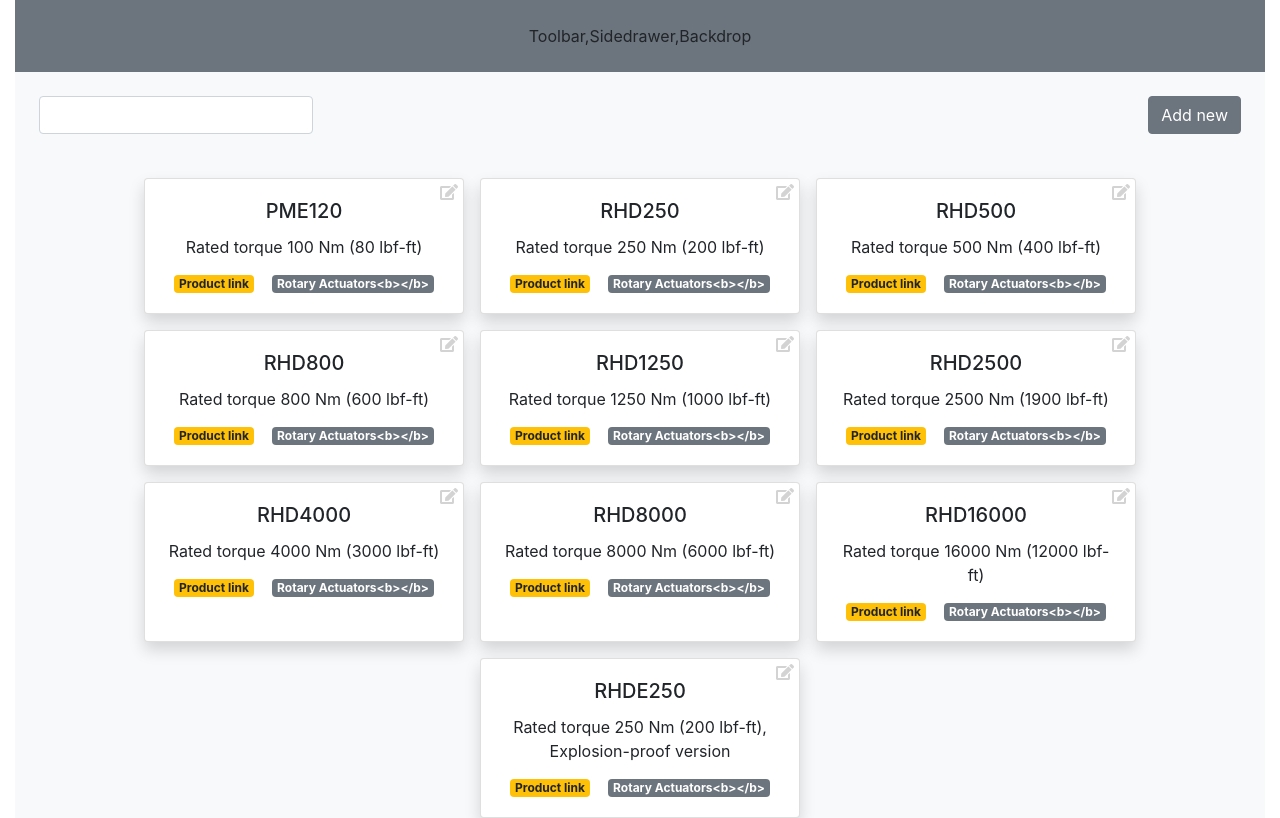
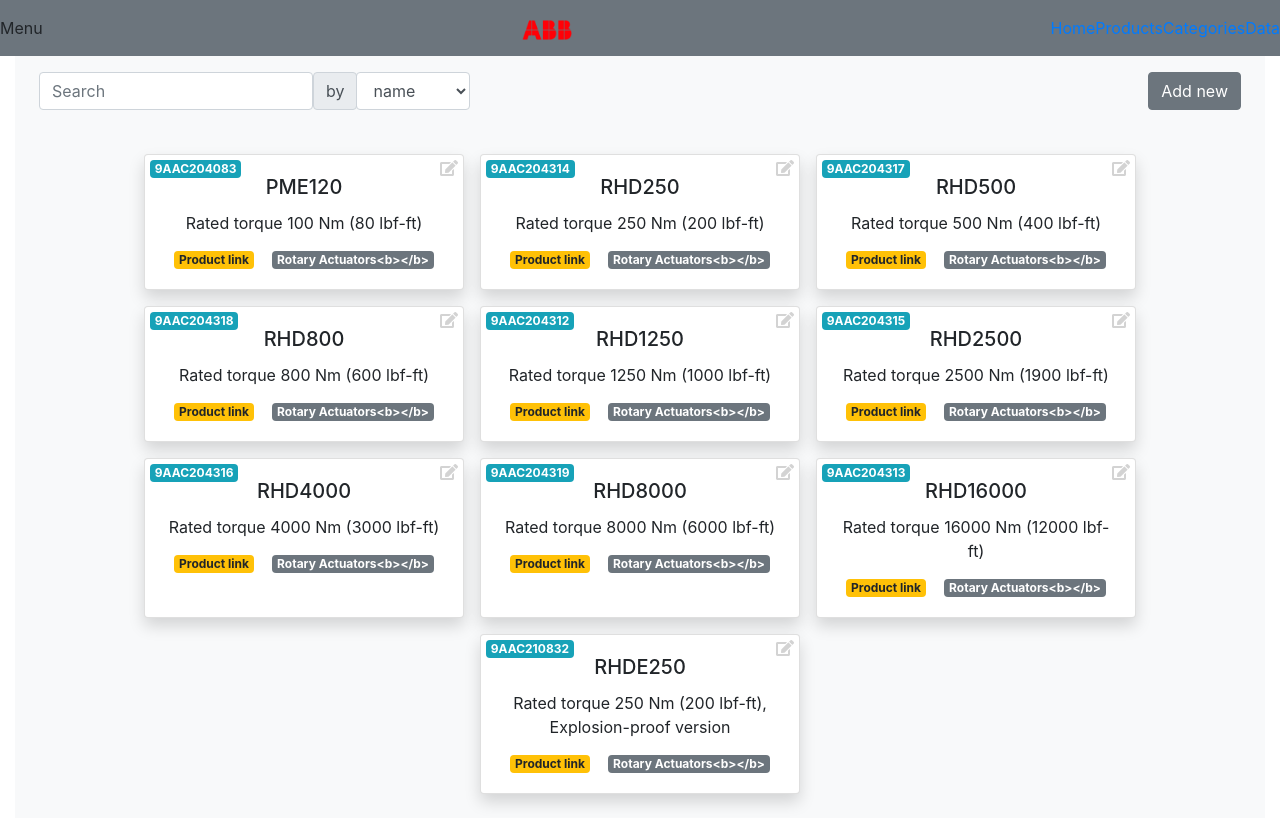
Before and after one commit to wieczoreks/product_browser, a React (Create React App) app: page / in a window 1280 px wide. Shown: the top 818 px of the page. Built offline with nearby package versions, Linux system fonts and the light colour scheme; the HTML template or start-up script is replaced by a standard one.

Commit message:
search by cat and cid added

```diff
--- a/src/components/Layout/Layout.js
+++ b/src/components/Layout/Layout.js
@@ -1,16 +1,19 @@
 import React from 'react';
 import Auxx from '../../hoc/Auxx';
+import Toolbar from '../../components/Navigation/Toolbar/Toolbar';
+import ToolbarAlt from '../../components/Navigation/ToolbarAlt/ToolbarAlt';
 
 const Layout = (props) => {
 
      return (
       <Auxx>
-            <div className="p-4 bg-secondary">Toolbar,Sidedrawer,Backdrop
+            <div className="bg-secondary">
+                  <ToolbarAlt />
             </div>
-            <main className="p-3 bg-light">                 {props.children}
+            <main className="p-3 bg-light mt-5">
+                  {props.children}
             </main>
-            <footer className="p-4 bg-secondary">Footer
-            </footer>
+            <footer className="p-4 bg-secondary">Footer</footer>
       </Auxx>
       );
 }
--- /dev/null
+++ b/src/components/Navigation/Logo/Logo.js
@@ -0,0 +1,13 @@
+import React from 'react';
+import image from '../../../assets/abb_red.png';
+
+const Logo = (props) => {
+
+return (
+
+<div><img src={image} width="50px" height="auto" /></div>
+
+);
+}
+
+export default Logo;
--- /dev/null
+++ b/src/components/Navigation/Toolbar/Toolbar.js
@@ -0,0 +1,38 @@
+import React from 'react';
+import classes from './Toolbar.module.css';
+
+const Toolbar = (props) => {
+
+return (
+    <header>
+    <nav className="navbar navbar-expand-lg navbar-secondary bg-secondary">
+        <div className="d-flex justify-content-center align-items-center">
+            <a className={["nav-link", "navbar-brand", classes.Link].join(" ")} href="#">Logo</a>
+            <span className="text-white">Product Browser</span>
+        </div>
+
+        <button className="navbar-toggler" type="button" data-toggle="collapse" data-target="#navbarNav" aria-controls="navbarNav" aria-expanded="false" aria-label="Toggle navigation">
+            <span className="navbar-toggler-icon"></span>
+        </button>
+        <div className="collapse navbar-collapse" id="navbarNav">
+            <ul className="navbar-nav ml-auto">
+                <li className="nav-item">
+                    <a className={["nav-link", classes.Link].join(" ")} href="#">Home</a>
+                </li>
+                <li className="nav-item">
+                    <a className={["nav-link", classes.Link].join(" ")} href="#">Products</a>
+                </li>
+                <li className="nav-item">
+                    <a className={["nav-link", classes.Link].join(" ")} href="#">Categories</a>
+                </li>
+                <li className="nav-item">
+                    <a className={["nav-link", classes.Link].join(" ")} href="#">Data</a>
+                </li>
+            </ul>
+        </div>
+    </nav>
+    </header>
+);
+}
+
+export default Toolbar;
--- /dev/null
+++ b/src/components/Navigation/Toolbar/Toolbar.module.css
@@ -0,0 +1,6 @@
+.Link {
+    color: #ffc107;
+}
+.Link:hover{
+    color: #d39e00
+}
--- /dev/null
+++ b/src/components/Navigation/ToolbarAlt/ToolbarAlt.js
@@ -0,0 +1,31 @@
+import React from 'react';
+import classes from "./ToolbarAlt.module.css";
+import Logo from '../Logo/Logo';
+
+const ToolbarAlt = (props) => {
+
+return (
+<header className={["d-flex bg-secondary fixed justify-content-between align-items-center",classes.ToolbarAlt].join(" ")}>
+        <div>Menu</div>
+        <Logo />
+        <nav >
+            <ul className={classes.uList}>
+                <li className="">
+                    <a href="#">Home</a>
+                </li>
+                <li>
+                    <a href="#">Products</a>
+                </li>
+                <li>
+                    <a href="#">Categories</a>
+                </li>
+                <li>
+                    <a href="#">Data</a>
+                </li>
+            </ul>
+        </nav>
+    </header>
+);
+}
+
+export default ToolbarAlt;
--- /dev/null
+++ b/src/components/Navigation/ToolbarAlt/ToolbarAlt.module.css
@@ -0,0 +1,21 @@
+.ToolbarAlt {
+    height:56px;
+    width:100%;
+    position:fixed;
+    top:0;
+    left:0;
+    box-sizing:border-box;
+    z-index:90;
+    }
+    .Toolbar nav {
+        height:100%;
+
+    }
+    .uList {
+        margin:0;
+        padding:0;
+        list-style:none;
+        display:flex;
+        align-items:center;
+        height:100%;
+    }
--- a/src/components/ProductSummary/ProductSummary.js
+++ b/src/components/ProductSummary/ProductSummary.js
@@ -104,7 +104,7 @@
     <input onChange={this.productUpdateHandler} type="text" className="form-control" id="catUrl"  value={this.state.product.categoryUrl} / >
   </div>
   <div className="form-group d-flex justify-content-around">
-    <button onClick={this.submitHandler} type="submit" className="btn btn-success">Save</button>
+    <button onClick={this.submitHandler} type="submit" className="btn btn-success">Update</button>
     <button onClick={()=> this.props.deleteProductHandler(this.state.product.prodCID)} type="submit" className="btn btn-danger">Delete</button>
   </div>
 </div>
--- a/src/components/Products/Products.js
+++ b/src/components/Products/Products.js
@@ -5,6 +5,7 @@
 
     const prodArrr = props.prodArr.map(el=>{
         return  (<div className="card m-2 shadow" style={{width:"20rem"}} key={el.cid}>
+<a href={el.cid} className="badge badge-info" style={{position:"absolute",top:"5px",left:"5px"}}>{el.cid}</a>
 <a onClick={()=> props.productEditHandler(el)} href="#" style={{color:"lightgrey"}}><i className="fas fa-edit" style={{position:"absolute",top:"5px",right:"5px"}}></i></a>
 <div className="card-body">
 <h5 className="card-title">{el.name}</h5>
@@ -13,6 +14,7 @@
     <div className="d-flex justify-content-around">
       <a href={el.url} className="badge badge-warning">Product link</a>
       <a href={el.subcategory[0].url} className="badge badge-secondary">{el.subcategory[0].name}</a>
+
 
     </div>
 
--- a/src/components/Search/Search.js
+++ b/src/components/Search/Search.js
@@ -2,14 +2,17 @@
 
 class Search extends Component {
  constructor(props){
-  super(props)
-
+    super(props)
+    this.state = {
+      searchBy:"name",
+    }
 }
-
+searchByHandler = (e) => {
+this.setState({searchBy:e.target.value})
+}
 searchChangeHandler = (e) => {
-  this.props.searchProdHandler(e.target.value)
-
-
+  let type = this.state.searchBy
+  this.props.searchProdHandler(e.target.value,type)
 }
 
  render(){
@@ -18,8 +21,15 @@
       <div className=" d-flex justify-content-between align-items-center w-100 bg-light">
         <div>
           <div className="form-inline ml-2">
-              <input onChange={this.searchChangeHandler} className="form-control" type="search"  />
-
+              <input onChange={this.searchChangeHandler} className="form-control" type="search" placeholder="Search" />
+              <div className="input-group-prepend">
+          <div className="input-group-text">by</div>
+        </div>
+              <select className="form-control" onChange={this.searchByHandler}>
+                <option className="selected" value="name">name</option>
+                <option value="cid">cid</option>
+                <option value="category">category</option>
+              </select>
           </div>
         </div>
         <button onClick={this.props.newProdHandler} className="btn btn-secondary m-2 " type="submit">Add new</button>
--- a/src/containers/ProductBrowser/ProductBrowser.js
+++ b/src/containers/ProductBrowser/ProductBrowser.js
@@ -108,7 +108,8 @@
             product:null,
             modalClicked:false,
             newProdClicked:false,
-            searchName:''
+            searchName:'',
+            searchType:''
         }
     }
 
@@ -179,9 +180,9 @@
         })
         this.setState({prodArr:copyArr})
     }
-    searchProdHandler = (name) => {
-        console.log("searchProdHandle name",name)
-        this.setState({searchName:name})
+    searchProdHandler = (name,type) => {
+
+        this.setState({searchName:name,searchBy:type})
 
     }
     render(){
@@ -189,10 +190,24 @@
         let filteredProducts = prodArr
 
         if(searchName.length>0){
+           switch(this.state.searchBy){
+              case "name":
+              filteredProducts = prodArr.filter( el => {
+                return el.name.toLowerCase().includes(searchName.toLowerCase())
+              });
+              break;
+              case "cid":
+              filteredProducts = prodArr.filter( el => {
+                return el.cid.toLowerCase().includes(searchName.toLowerCase())
+              });
+              break;
+              case "category":
+              filteredProducts = prodArr.filter( el => {
+                return el.subcategory[0].name.toLowerCase().includes(searchName.toLowerCase())
+              });
 
-            filteredProducts = prodArr.filter( el => {
-               return el.name.toLowerCase().includes(searchName.toLowerCase())
-            })
+           }
+
           }
      return (
       <Auxx>
```
Also changed, not shown: src/assets/abb_red.png (added).
